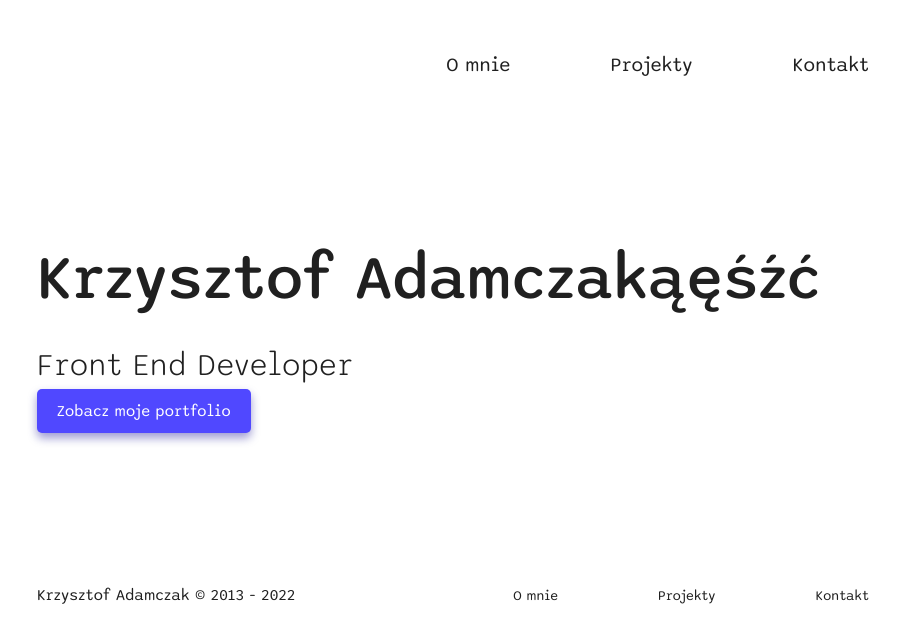
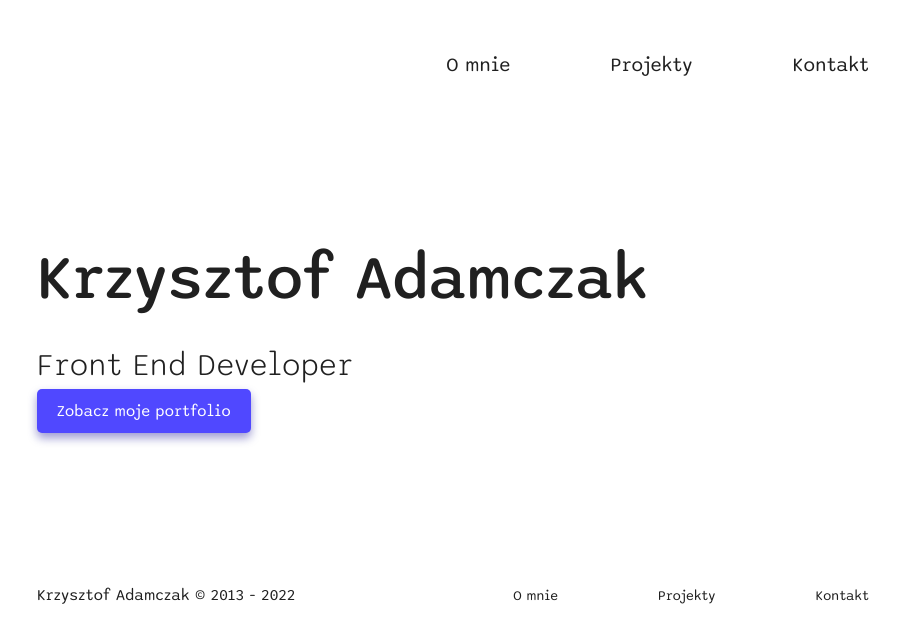
Before and after one commit to krzadamczak/krzysztofadamczak.pl, a Next.js app: page /components/Hero in a window 1280 px wide. Shown: the top 642 px of the page, without its empty margins (187-1087 px from the left). Built offline with nearby package versions, Linux system fonts and the light colour scheme.

Commit message:
Fixed typo

```diff
--- a/pages/components/Hero.tsx
+++ b/pages/components/Hero.tsx
@@ -5,7 +5,7 @@ const Hero = () => {
     return (
         <section className={css.hero}>
             <div className={css.hero__wrapper}>
-                <h1 className={css.hero__title}>Krzysztof Adamczakąęśźć</h1>
+                <h1 className={css.hero__title}>Krzysztof Adamczak</h1>
                 <h2 className={css.hero__subtitle}>Front End Developer</h2>
                 <Button to='projects'>Zobacz moje portfolio</Button>
             </div>
```
